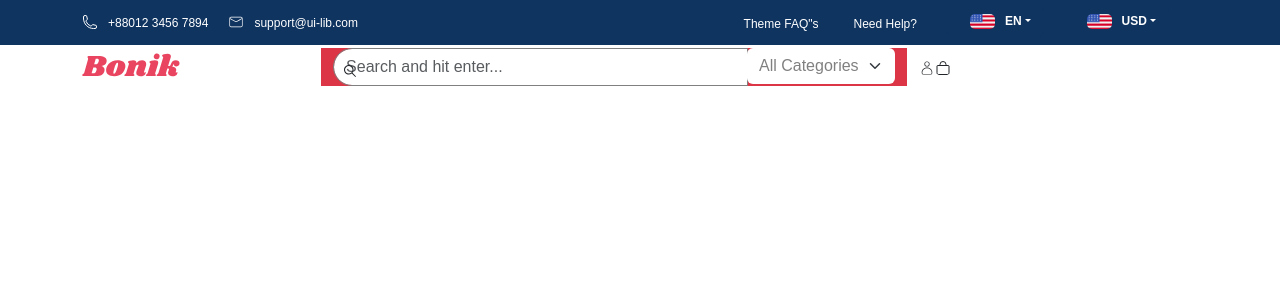
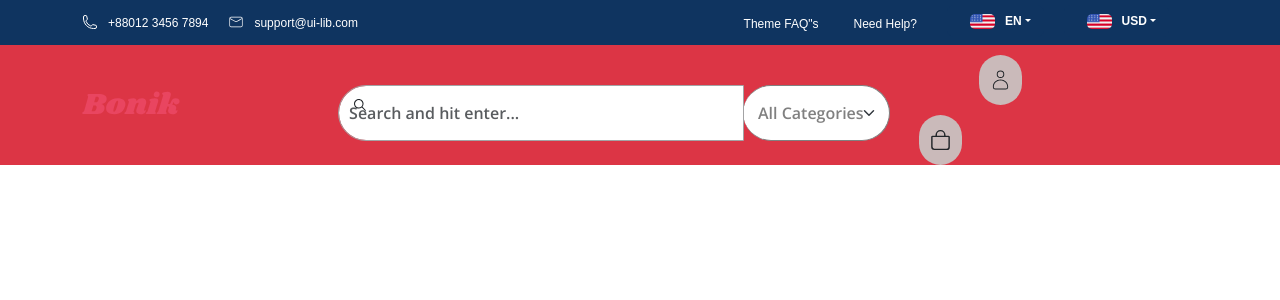
Before and after one commit to Vaishuraju/demo, a React (Create React App) app: page /link1 in a window 1280 px wide. Shown: the top 300 px of the page. Built offline with nearby package versions, Linux system fonts and the light colour scheme.

Commit message:
commit22

```diff
--- a/src/Css-file/Categories1.css
+++ b/src/Css-file/Categories1.css
@@ -1,24 +1,46 @@
+
+@import url('https://fonts.googleapis.com/css2?family=Open+Sans:wght@700&family=Roboto:wght@1000&display=swap');
 .categories-sub-input{
-    border-color: gray;
+    border-color: rgb(163, 163, 165);
     border-radius: 30px;
+    padding-left: 35px;
+    font-family: 'Open Sans', sans-serif;
+    border-top-right-radius: 30px;
+    padding: 10px;
+
 }
 .categories-sub-input:hover{
     border: 1px solid red;
     box-shadow: none;
-    border-left: none;
+
 }
 .categories-sub-input:focus{
     box-shadow: none;
     outline: none;
-    border-color:gray;
+    border-color:rgb(235, 9, 9);
 }
 .categories-form{
-    border-radius: none;
-    border: none;
     transition: none;
+    border-left: none;
+    margin-right: 10px;
+    border-color: gray;
+    font-family: 'Open Sans', sans-serif;
+    padding: 15px;
+    border-radius: 30px;
+
+
+}
+.input-group{
+    border-radius:30px;
+    border-color: #a3a3a5;
+    padding: 5px;
+    border-bottom-left-radius: none;
+    border-top-right-radius: none;
+
 }
 .categories-option{
       color: gray;
+
 }
 .categories-form:focus{
     border-color:black;
@@ -27,8 +49,26 @@
 .form-select{
     color: gray;
 }
-.categories-icon{
-    margin: 10px 0px 0px 0px;
-    padding-left: 10px;
+.categories-search-icon{
+    margin: 7px 0px 0px 0px;
+    padding-left: 15px;
     position:absolute;
+
 }
+.categories-user-icon{
+    margin-top: 10px;
+    width: 30%;
+    height: 50px;
+    margin-left: 60px;
+    padding: 10px;
+    border-radius: 70px;
+    background-color: rgb(202, 186, 186);
+}
+.categories-bag-icon{
+      margin-top: 10px;
+      width: 30%;
+      height: 50px;
+      padding: 10px;
+      border-radius: 70px;
+      background-color: rgb(202, 186, 186);
+}
--- a/src/Js-file/Categories1.js
+++ b/src/Js-file/Categories1.js
@@ -13,21 +13,21 @@ import '../Css-file/Categories1.css'
 function Categories1() {
 
   return (
-    <div>
-       <Container >
+    <div className='bg-danger'>
+       <Container className='mb-3'>
     <Row>
-       <Col lg={3}  className=''>
+       <Col lg={3} >
        <img src={Logo} alt="logo" className='sec-logo' />
 
        </Col>
-       <Col lg={7} className='mx-auto bg-danger'>
+       <Col lg={7} className='mx-auto mt-3'>
 
-       <InputGroup className='categories-input'>
+       <InputGroup className='categories-search-input'>
               <Form.Control className='categories-sub-input' placeholder='Search and hit enter...'/>
-              <div className='categories-icon'><IoIosSearch /></div>
+              <div className='categories-search-icon'><IoIosSearch /></div>
 
-             <div>
-          <InputGroup>
+             <div className='categories-dropdown'>
+
              <Form.Select className='categories-form'>
               <option className='categories-option'>All Categories</option>
               <option className='categories-option' value="1">Car</option>
@@ -35,15 +35,12 @@ function Categories1() {
               <option className='categories-option' value="3">Electronics</option>
               <option className='categories-option' value="2">Laptop</option>
             </Form.Select>
-            </InputGroup>
 
             </div>
-
-
           </InputGroup>
        </Col>
-       <Col lg={2}>
-       <div><CiUser  className='user-icon'/><IoBagOutline  className='sec-bag' /></div>
+       <Col lg={2} className=' ms-auto'>
+       <div className='categories-icon'><CiUser  className='categories-user-icon '/><IoBagOutline  className='categories-bag-icon ' /></div>
        </Col>
     </Row>
     </Container>
```
Also changed, not shown: 2 other files (tests, documents, lock files or other folders).
